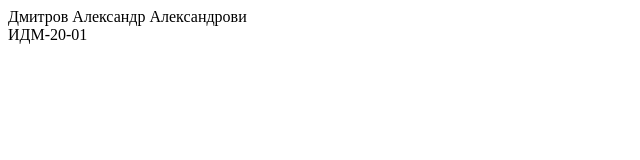
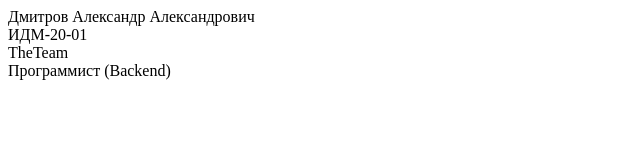
Before and after one commit to caiiiookk/git-page, a plain HTML site: page index.html in a window 1280 px wide. Shown: the whole page, without its empty margins (0-640 px from the left). Drawn offline with Linux system fonts and the light colour scheme.

Commit message:
Added team and role

```diff
--- a/index.html
+++ b/index.html
@@ -1,6 +1,6 @@
 <html>
 
 <body>
-Дмитров Александр Александрови<br>ИДМ-20-01<br>
+Дмитров Александр Александрович<br>ИДМ-20-01<br>TheTeam<br>Программист (Backend)
 </body>
 </html>
```
